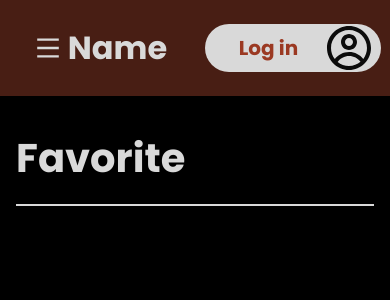
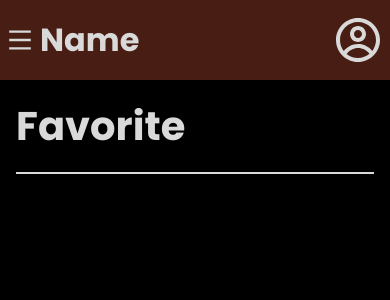
Before and after one commit to tunang/filmstreaming, a React (Vite) app: page /favorite in a window 390 px wide. Shown: the top 300 px of the page. Built offline with nearby package versions, Linux system fonts and the light colour scheme.

Commit message:
update responsive

```diff
--- a/src/components/HomePage/CategoryFilmItem.jsx
+++ b/src/components/HomePage/CategoryFilmItem.jsx
@@ -6,7 +6,7 @@ import { useNavigate } from "react-router-dom";
 const CategoryFilmItem = ({title, api, action}) => {
     const navigate = useNavigate();
 
-    const { data: films } = fetchItems(`https://phimapi.com/v1/api/danh-sach/${api}?limit=12&page=2`);
+    const { data: films, loading } = fetchItems(`https://phimapi.com/v1/api/danh-sach/${api}?limit=12&page=2`);
 
 
     const handleClick = (id, slug) => {
@@ -22,7 +22,7 @@ const CategoryFilmItem = ({title, api, action}) => {
 
         <div className="flex h-[220px] md:h-[300px] lg:h-[600px] gap-5 mt-8 loading overflow-x-auto scrollbar scrollbar-thumb-tertiary scrollbar-track-transparent">
             {films && films.data && films.data.data && films.data.data.items.map((item, index) => {
-                return <div onClick={() => handleClick(item._id, item.slug)} className="relative min-w-[40%] md:min-w-[25%] pb-10 lg:pb-20 bg-quaternary rounded overflow-hidden ">
+                return <div onClick={() => handleClick(item._id, item.slug)} className={`relative min-w-[40%] md:min-w-[25%] pb-10 lg:pb-20 ${loading ? 'bg-slate-500' : 'bg-quaternary'} rounded overflow-hidden`}>
                     <img className="w-full h-full overflow-hidden object-cover rounded-t-[4px]" src={`https://img.phimapi.com/${item.poster_url}`} alt="" loading="lazy" />
                     <p className="absolute px-4 py-2 w-full text-white lg:text-xl font-normal whitespace-nowrap overflow-hidden text-ellipsis">{item.origin_name}</p>
                     <p className="absolute text-quinary top-[5%] left-[5%] w-fit px-2 rounded bg-tertiary">{item.year}</p>
--- a/src/components/HomePage/Home.jsx
+++ b/src/components/HomePage/Home.jsx
@@ -26,7 +26,7 @@ const Home = () => {
 
 
     return (
-        <div className='absolute w-full grid md:grid-cols-4 lg:grid-cols-5 gap-5 mt-32 px-4 lg:px-12 z-1'>
+        <div className='absolute w-full grid md:grid-cols-4 lg:grid-cols-5 gap-5 mt-24 md:mt-32 px-4 lg:px-12 z-1'>
             <Aside />
 
             <Banner/>
--- a/src/components/SearchFilms/SearchFilms.jsx
+++ b/src/components/SearchFilms/SearchFilms.jsx
@@ -9,7 +9,7 @@ const SearchFilms = () => {
     console.log(name);
 
 
-    return (<div className='absolute w-full grid grid-cols-4 md:grid-cols-4 lg:grid-cols-5 gap-5 mt-32 px-4 md:px-12 z-1'>
+    return (<div className='absolute w-full grid grid-cols-4 md:grid-cols-4 lg:grid-cols-5 gap-5 mt-24 md:mt-32 px-4 md:px-12 z-1'>
         <Aside />
 
         <SearchFilmsDetail title={name} api={name} />
--- a/src/components/SearchFilms/SearchFilmsDetail.jsx
+++ b/src/components/SearchFilms/SearchFilmsDetail.jsx
@@ -42,7 +42,7 @@ const SearchFilmsDetail = ({title, api}) => {
             && films.data.data
             && films.data.data.items.map((item, index) => {
                 return <div onClick={() => handleClick(item._id, item.slug)} className="relative pb-10 md:pb-20 bg-quaternary rounded">
-                    <img className="w-full h-full overflow-hidden object-cover rounded-t-[4px]" src={`https://img.phimapi.com/${item.poster_url}`} key={item._id} alt="" loading="lazy" />
+                    <img className="w-full h-full min-h-[500px] overflow-hidden object-cover rounded-t-[4px]" src={`https://img.phimapi.com/${item.poster_url}`} key={item._id} alt="" loading="lazy" />
                     <p className="absolute px-4 py-2 w-full text-white md:text-xl font-normal whitespace-nowrap overflow-hidden text-ellipsis">{item.origin_name}</p>
                     <p className="absolute text-quinary top-[5%] left-[5%] w-fit px-2 rounded bg-tertiary">{item.year}</p>
                     <p className="absolute text-[12px] text-black top-[10%] left-[5%] w-fit px-2 rounded bg-quinary">{item.quality}</p>
--- a/src/components/ShowCategory/index.jsx
+++ b/src/components/ShowCategory/index.jsx
@@ -8,7 +8,7 @@ const Index = () => {
     const param = useParams();
 
     return (
-        <div className='absolute w-full grid grid-cols-4 md:grid-cols-4 lg:grid-cols-5 gap-5 mt-32 px-4 lg:px-12 z-1'>
+        <div className='absolute w-full grid grid-cols-4 md:grid-cols-4 lg:grid-cols-5 gap-5 mt-24 md:mt-32 px-4 lg:px-12 z-1'>
             <Aside />
 
             <ShowCategory />
--- a/src/components/aside/Aside.jsx
+++ b/src/components/aside/Aside.jsx
@@ -57,7 +57,7 @@ const Aside = () => {
 
 
     return (
-        <aside className={`${isAsideOpening ? 'fixed' : 'hidden'} top-24 px-6 pt-6 h-screen bg-black z-[3] md:aside-desktop`}>
+        <aside className={`${isAsideOpening ? 'fixed' : 'hidden'} top-20 md:top-24 px-6 pt-6 h-screen bg-black z-[3] md:aside-desktop`}>
             {asideTitles.map((asideTitle, index) => {
                 return <ul className="mt-6 first-of-type:mt-0" key={index}>
                     <h3 className="font-semibold text-quinary">{asideTitle.title}</h3>
--- a/src/components/favorite/Favorite.jsx
+++ b/src/components/favorite/Favorite.jsx
@@ -5,7 +5,7 @@ import FavoriteDetails from "./FavoriteDetail";
 const Favorite = () => {
     const favFilms = useSelector(state => state.favFilms)
 
-    return (<div className='absolute w-full grid grid-cols-4 md:grid-cols-5 gap-5 mt-32 px-4 md:px-12 z-1'>
+    return (<div className='absolute w-full grid grid-cols-4 md:grid-cols-5 gap-5 mt-24 md:mt-32 px-4 md:px-12 z-1'>
         <Aside />
 
         <FavoriteDetails title={'Favorite'} data={favFilms} />
--- a/src/components/header/Header.jsx
+++ b/src/components/header/Header.jsx
@@ -31,7 +31,7 @@ const Header = () => {
         navigate(`/search/${searchInput}`)
     }
 
-    return ( <div className='w-full h-24 grid grid-cols-2 md:grid-cols-3 items-center content-center justify-items-center  bg-secondary cursor-pointer'>
+    return ( <div className='w-full h-20 md:h-24 grid grid-cols-2 md:grid-cols-3 items-center content-center md:justify-items-center  bg-secondary cursor-pointer'>
         <div className='flex items-center'>
             <img onClick={() => handleLogo()} className='hidden md:block h-28 pt-2 scale-[2.4] cursor-pointer' src={logo} alt="" />
             <RiMenuLine onClick={() => dispatch(handleHamburgerMenuButton())} className='text-quinary md:hidden h-6 w-10 scale-[120%]'/>
@@ -48,12 +48,12 @@ const Header = () => {
             placeholder='Search here'/>
         </div>
 
-        <div onClick={() => handleLoginButton()} className='relative h-12 w-44 bg-quinary rounded-full'>
-            <h4 className='absolute text-tertiary leading-[48px] w-32 text-center '>{
+        <div onClick={() => handleLoginButton()} className='relative h-12 md:w-44 md:bg-quinary rounded-full'>
+            <h4 className='hidden md:block md:absolute text-tertiary leading-[48px] w-32 text-center '>{
                 user && user.auth ?
                 'name'
                 : 'Log in' }</h4>
-            <CgProfile className='absolute right-0 h-12 w-16 text-primary cursor-pointer'/>
+            <CgProfile className='absolute right-0 h-12 w-16 text-quinary md:text-primary cursor-pointer'/>
         </div>
 
     </div> );
```
Also changed, not shown: src/components/ShowCategory/ShowCategoryItem.jsx (+9 -6 lines).
